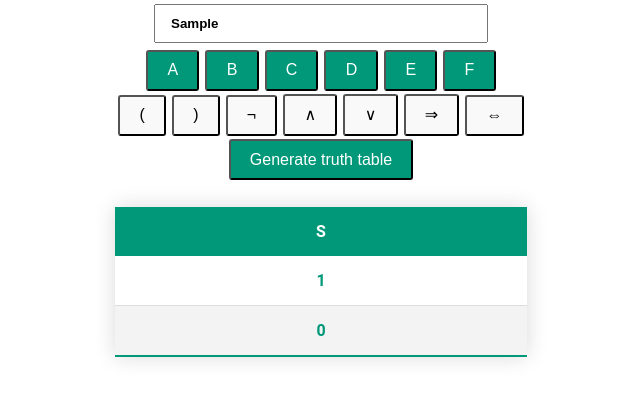
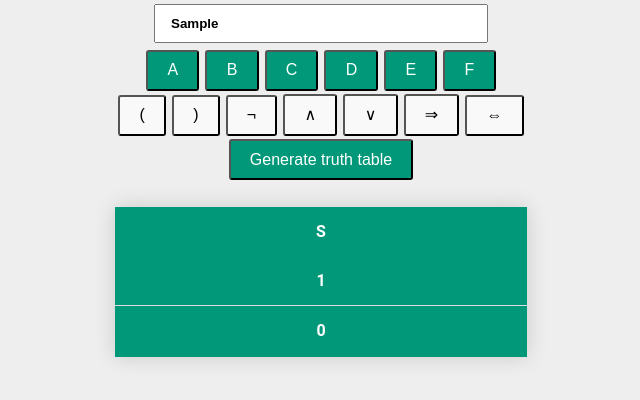
Before and after one commit to zibet27/dml-hero, a website built with Vite: page index.html in a window 1280 px wide. Both pictures are taken after typing "Sample" into the empty fields and a click on the button "Generate truth table". Shown: the part 258-658 px from the top of the page, without its empty margins (319-959 px from the left). Built offline with nearby package versions, Linux system fonts and the light colour scheme.

Commit message:
Change main column style

```diff
--- a/src/style.css
+++ b/src/style.css
@@ -4,6 +4,7 @@ body {
   place-items: center;
   min-height: 100vh;
   font-size: 16px;
+  background-color: #eee;
 }
 
 div {
@@ -48,7 +49,8 @@ div {
 }
 
 .main-row {
-  color: #009879;
+  color: #ffffff;
+  background-color: #009879;
 }
 
 input {
```
